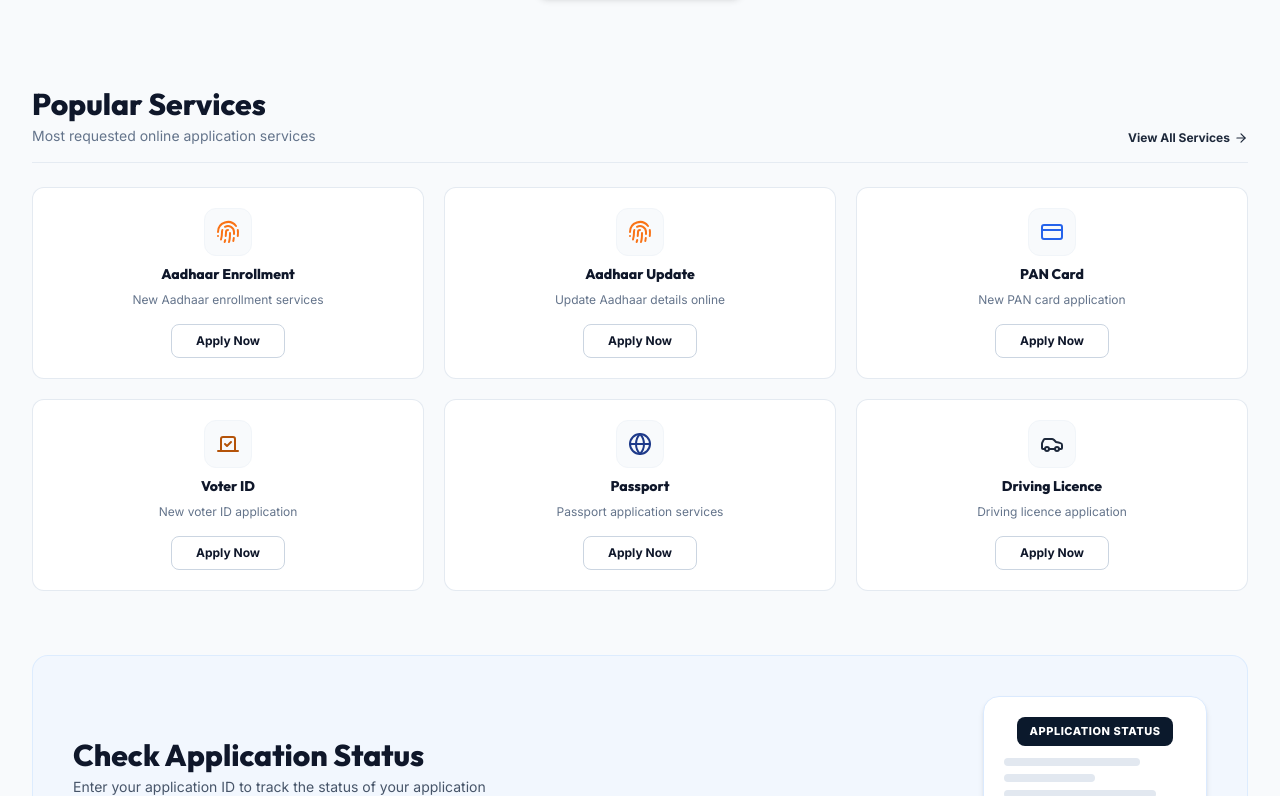
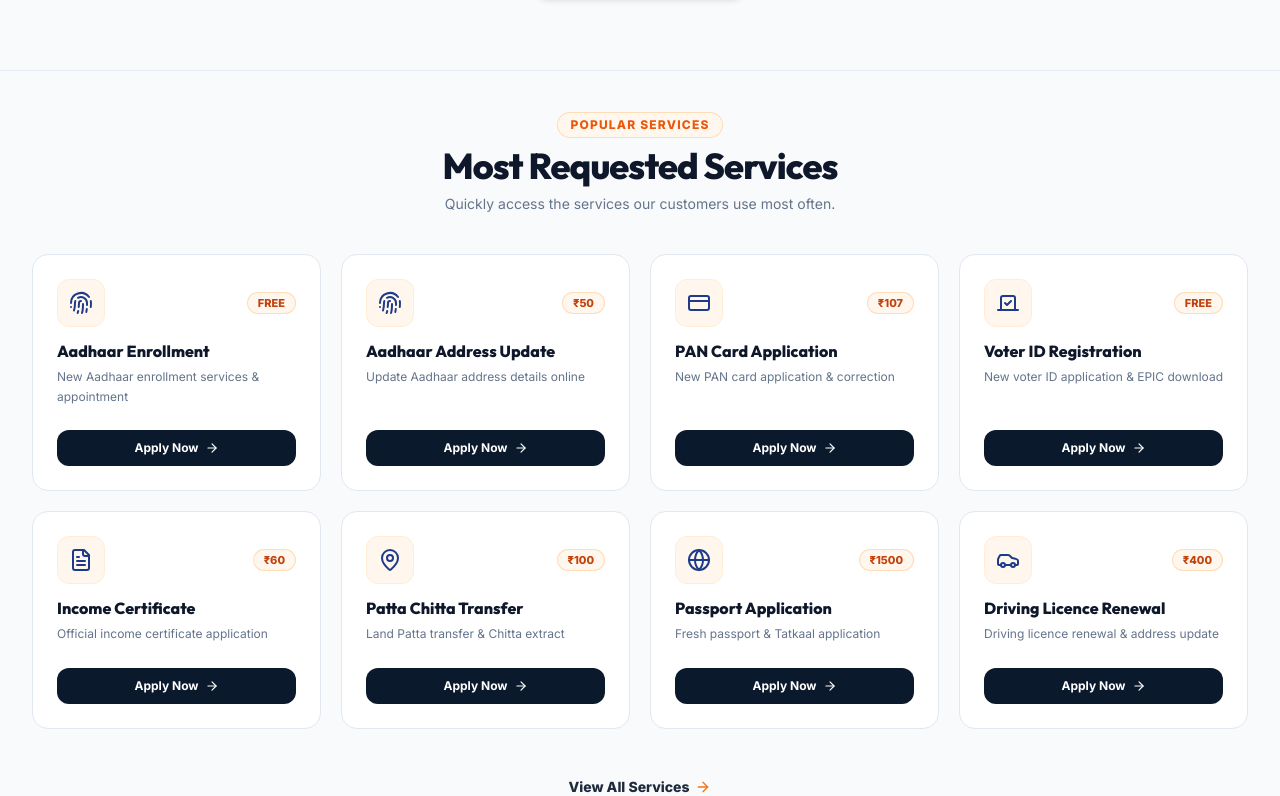
Before and after one commit to suryasuryaa239/e-seva-, a React (Vite) app: page / in a window 1280 px wide. Shown: the part 1904-2700 px from the top of the page. Built offline with nearby package versions, Linux system fonts and the light colour scheme; no server answers; the HTML template or start-up script is replaced by a standard one.

Commit message:
UI/UX Step 4: Redesign Popular Services Section with centered header, price badges & Apply Now buttons

```diff
--- a/src/pages/Home.jsx
+++ b/src/pages/Home.jsx
@@ -238,62 +238,86 @@
 
       </section>
 
-      {/* 3. POPULAR SERVICES GRID (EXACT REFERENCE MATCHER) */}
-      <section className="max-w-7xl mx-auto px-4 sm:px-6 lg:px-8 space-y-6 pt-4">
-        <div className="flex flex-col sm:flex-row sm:items-end justify-between gap-3 border-b border-slate-200/80 pb-4">
-          <div>
-            <h2 className="font-heading font-extrabold text-2xl sm:text-3xl text-slate-900">
-              Popular Services
-            </h2>
-            <p className="text-xs sm:text-sm text-slate-500 mt-1 font-normal">
-              Most requested online application services
-            </p>
-          </div>
+      {/* 3. POPULAR SERVICES GRID (STEP 4 SPECIFICATION) */}
+      <section className="max-w-7xl mx-auto px-4 sm:px-6 lg:px-8 space-y-10 py-10 border-t border-slate-200/80">
 
+        {/* CENTERED SECTION HEADER */}
+        <div className="text-center max-w-2xl mx-auto space-y-2">
+          <span className="inline-block text-xs font-extrabold text-orange-600 uppercase tracking-widest bg-orange-50 border border-orange-200/80 px-3 py-1 rounded-full">
+            POPULAR SERVICES
+          </span>
+          <h2 className="font-heading font-extrabold text-3xl sm:text-4xl text-slate-900 tracking-tight">
+            Most Requested Services
+          </h2>
+          <p className="text-xs sm:text-sm text-slate-500 font-normal leading-relaxed">
+            Quickly access the services our customers use most often.
+          </p>
+        </div>
+
+        {/* POPULAR SERVICE CARDS GRID */}
+        {/* Desktop: 4 per row, Tablet: 2 per row, Mobile: 1 per row */}
+        <div className="grid grid-cols-1 sm:grid-cols-2 lg:grid-cols-4 gap-5">
+          {(popularServices.length > 0 ? popularServices : [
+            { id: 1, name: 'Aadhaar Enrollment', category_slug: 'aadhaar', slug: 'aadhaar-services', description: 'New Aadhaar enrollment services & appointment', fee: 0 },
+            { id: 2, name: 'Aadhaar Address Update', category_slug: 'aadhaar', slug: 'aadhaar', description: 'Update Aadhaar address details online', fee: 50 },
+            { id: 3, name: 'PAN Card Application', category_slug: 'pan', slug: 'pan-services', description: 'New PAN card application & correction', fee: 107 },
+            { id: 4, name: 'Voter ID Registration', category_slug: 'voter', slug: 'voter', description: 'New voter ID application & EPIC download', fee: 0 },
+            { id: 5, name: 'Income Certificate', category_slug: 'certificates', slug: 'certificates', description: 'Official income certificate application', fee: 60 },
+            { id: 6, name: 'Patta Chitta Transfer', category_slug: 'land', slug: 'land', description: 'Land Patta transfer & Chitta extract', fee: 100 },
+            { id: 7, name: 'Passport Application', category_slug: 'passport', slug: 'passport', description: 'Fresh passport & Tatkaal application', fee: 1500 },
+            { id: 8, name: 'Driving Licence Renewal', category_slug: 'driving-licence', slug: 'driving-licence', description: 'Driving licence renewal & address update', fee: 400 }
+          ]).map((srv) => (
+            <div
+              key={srv.id}
+              className="bg-white rounded-2xl border border-slate-200 p-6 shadow-xs hover:shadow-md hover:border-orange-500/40 transition-all duration-300 hover:-translate-y-1.5 flex flex-col justify-between space-y-4 group h-full"
+            >
+              <div className="space-y-3">
+                {/* ICON & PRICE TAG */}
+                <div className="flex items-center justify-between">
+                  <div className="w-12 h-12 rounded-xl bg-orange-50 border border-orange-100 flex items-center justify-center group-hover:scale-105 transition-transform">
+                    {getCategoryIcon(srv.category_slug)}
+                  </div>
+                  <span className="text-[11px] font-extrabold text-orange-700 bg-orange-50 border border-orange-200/80 px-2.5 py-0.5 rounded-full">
+                    {srv.fee > 0 ? `₹${srv.fee}` : 'FREE'}
+                  </span>
+                </div>
+
+                {/* SERVICE NAME & ONE-LINE DESCRIPTION */}
+                <div>
+                  <h3 className="font-heading font-extrabold text-base text-slate-900 group-hover:text-orange-600 transition-colors line-clamp-1">
+                    {srv.name}
+                  </h3>
+                  <p className="text-xs text-slate-500 mt-1 font-normal line-clamp-2 leading-relaxed">
+                    {srv.description}
+                  </p>
+                </div>
+              </div>
+
+              {/* APPLY NOW BUTTON WITH ARROW */}
+              <div className="pt-2">
+                <Link
+                  to={srv.slug === 'aadhaar' ? '/services/aadhaar' : `/service/${srv.slug}`}
+                  className="w-full bg-[#0b192c] hover:bg-orange-600 text-white font-bold text-xs px-4 py-2.5 rounded-xl shadow-xs transition-colors flex items-center justify-center gap-1.5 group/btn"
+                >
+                  <span>Apply Now</span>
+                  <ArrowRight className="w-3.5 h-3.5 group-hover/btn:translate-x-1 transition-transform" />
+                </Link>
+              </div>
+            </div>
+          ))}
+        </div>
+
+        {/* CENTERED "VIEW ALL SERVICES" BUTTON */}
+        <div className="pt-2 flex justify-center">
           <Link
             to="/services"
-            className="text-xs font-bold text-slate-800 hover:text-orange-600 flex items-center gap-1 shrink-0 transition-colors"
+            className="text-xs sm:text-sm font-extrabold text-slate-800 hover:text-orange-600 flex items-center gap-1.5 group transition-colors"
           >
-            View All Services <ArrowRight className="w-3.5 h-3.5" />
+            <span>View All Services</span>
+            <ArrowRight className="w-4 h-4 text-orange-500 group-hover:translate-x-1 transition-transform" />
           </Link>
         </div>
 
-        <div className="grid grid-cols-1 sm:grid-cols-2 lg:grid-cols-3 gap-5">
-          {[
-            { title: 'Aadhaar Enrollment', desc: 'New Aadhaar enrollment services', slug: 'aadhaar-services', icon: <Fingerprint className="w-6 h-6 text-orange-500" /> },
-            { title: 'Aadhaar Update', desc: 'Update Aadhaar details online', slug: 'aadhaar', icon: <Fingerprint className="w-6 h-6 text-orange-500" /> },
-            { title: 'PAN Card', desc: 'New PAN card application', slug: 'pan-services', icon: <CreditCard className="w-6 h-6 text-blue-600" /> },
-            { title: 'Voter ID', desc: 'New voter ID application', slug: 'voter', icon: <Vote className="w-6 h-6 text-amber-700" /> },
-            { title: 'Passport', desc: 'Passport application services', slug: 'passport', icon: <Globe className="w-6 h-6 text-blue-900" /> },
-            { title: 'Driving Licence', desc: 'Driving licence application', slug: 'driving-licence', icon: <Car className="w-6 h-6 text-slate-800" /> }
-          ].map((srv, idx) => (
-            <div
-              key={idx}
-              className="bg-white rounded-xl border border-slate-200/90 p-5 shadow-xs hover:shadow-md transition-all duration-200 flex flex-col justify-between items-center text-center space-y-4 group"
-            >
-              <div className="space-y-2 flex flex-col items-center">
-                <div className="w-12 h-12 rounded-xl bg-slate-50 border border-slate-100 flex items-center justify-center">
-                  {srv.icon}
-                </div>
-
-                <h3 className="font-heading font-extrabold text-sm text-slate-900 group-hover:text-slate-800 transition-colors">
-                  {srv.title}
-                </h3>
-
-                <p className="text-xs text-slate-500 font-normal">
-                  {srv.desc}
-                </p>
-              </div>
-
-              <Link
-                to={srv.slug === 'aadhaar' ? '/services/aadhaar' : `/services/${srv.slug}`}
-                className="w-auto bg-white hover:bg-slate-50 text-slate-900 font-bold text-xs px-6 py-2 rounded-lg border border-slate-300 hover:border-slate-800 transition-colors shadow-2xs"
-              >
-                Apply Now
-              </Link>
-            </div>
-          ))}
-        </div>
       </section>
 
       {/* 4. CHECK APPLICATION STATUS BANNER (EXACT REFERENCE MATCHER) */}
```
